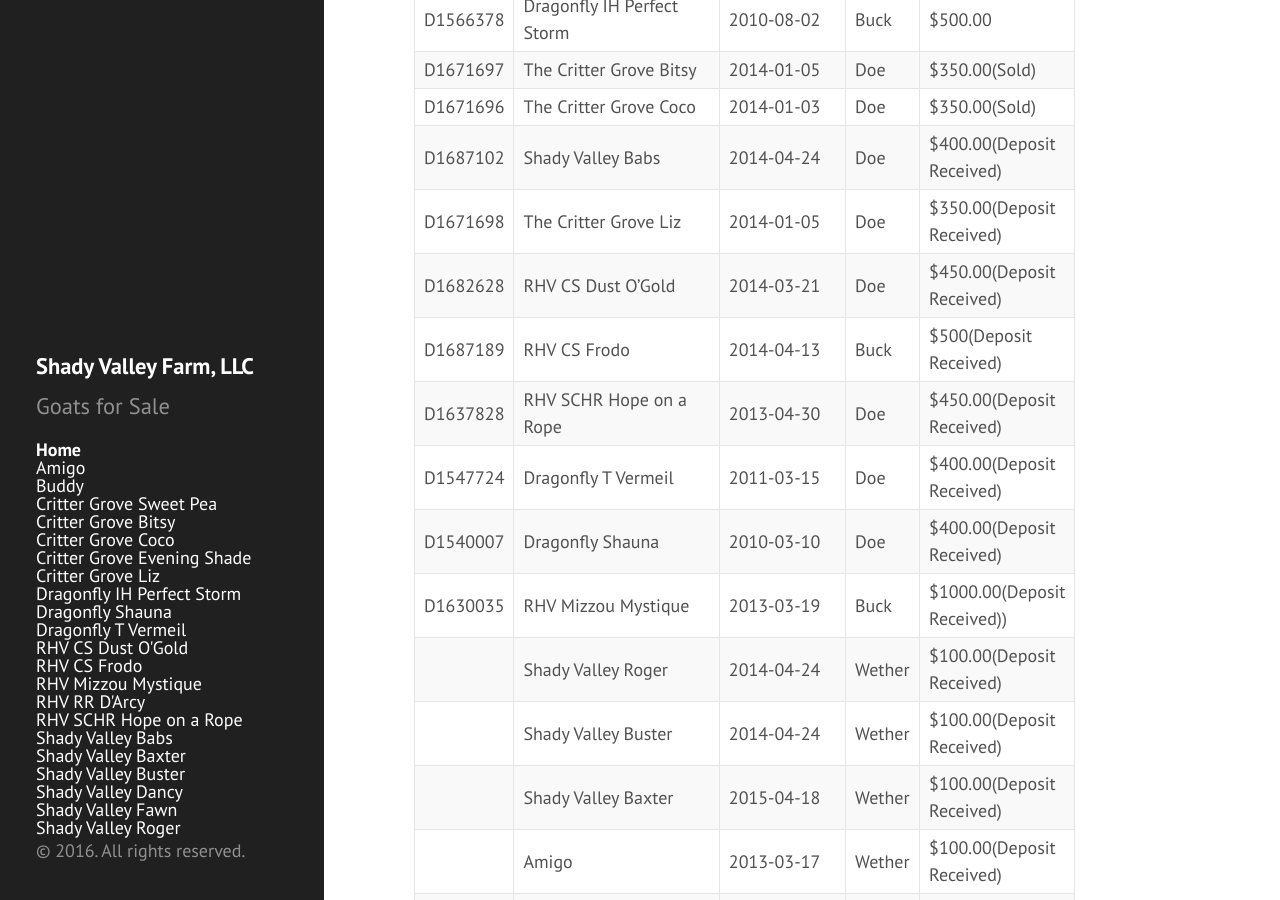
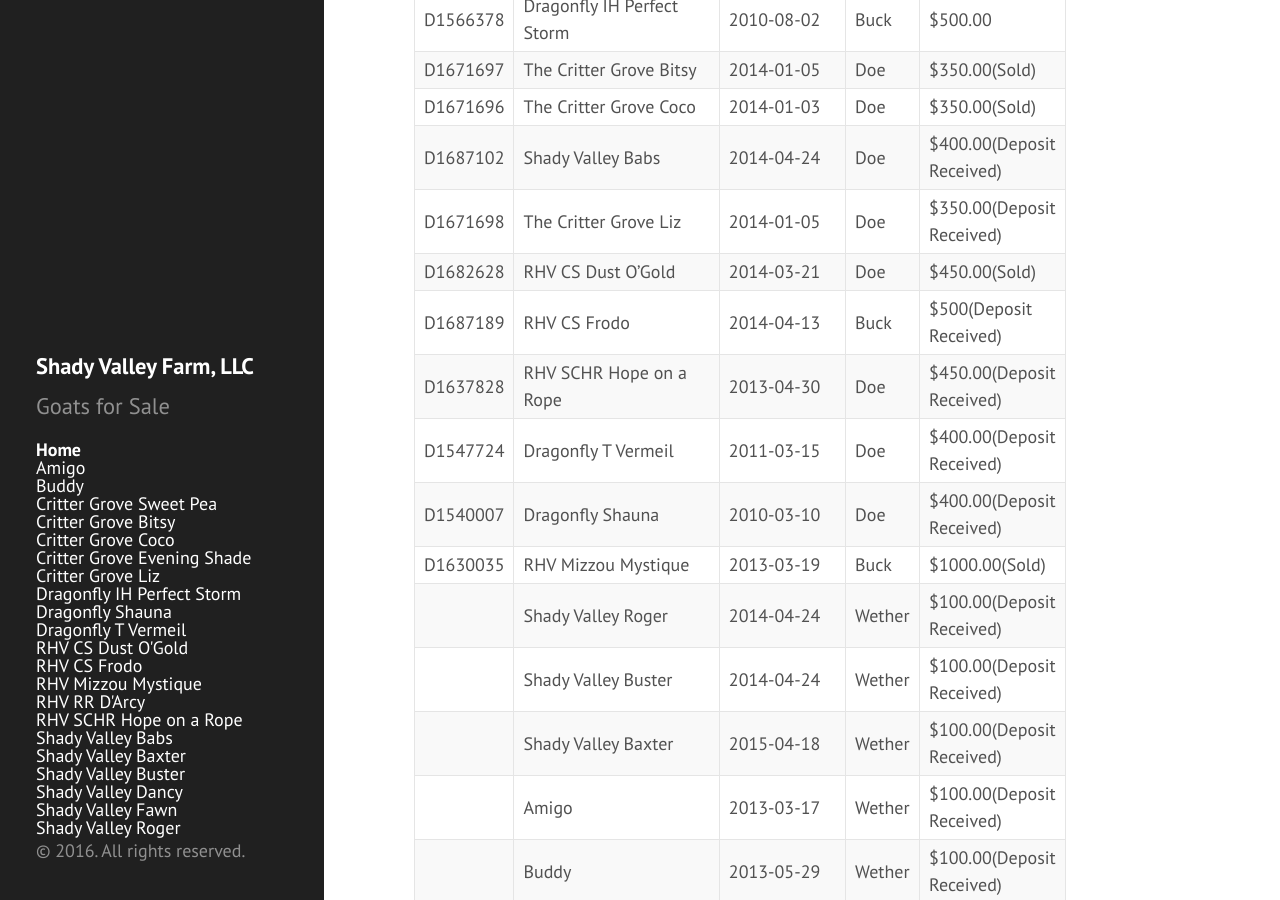
Before and after one commit to shadyvalleyfarm/shadyvalleyfarm.github.io, a Jekyll site: the page built from index.md, in a window 1280 px wide and 900 px high, scrolled down 1338 px. Built offline with Jekyll 4.4.1, drawn with Linux system fonts in a browser that asks for light colours; Markdown is read by kramdown in place of the engine named in the settings.

Commit message:
Update Dusty and Mizzou as sold

```diff
--- a/index.md
+++ b/index.md
@@ -48,12 +48,12 @@ sales in case those buyers back out or if they delay too long.
 |D1671696|The Critter Grove Coco|2014-01-03|Doe|$350.00(Sold)
 |D1687102|Shady Valley Babs|2014-04-24|Doe|$400.00(Deposit Received)
 |D1671698|The Critter Grove Liz|2014-01-05|Doe|$350.00(Deposit Received)
-|D1682628|RHV CS Dust O'Gold|2014-03-21|Doe|$450.00(Deposit Received)
+|D1682628|RHV CS Dust O'Gold|2014-03-21|Doe|$450.00(Sold)
 |D1687189|RHV CS Frodo|2014-04-13|Buck|$500(Deposit Received)
 |D1637828|RHV SCHR Hope on a Rope|2013-04-30|Doe|$450.00(Deposit Received)
 |D1547724|Dragonfly T Vermeil|2011-03-15|Doe|$400.00(Deposit Received)
 |D1540007|Dragonfly Shauna|2010-03-10|Doe|$400.00(Deposit Received)
-|D1630035|RHV Mizzou Mystique|2013-03-19|Buck|$1000.00(Deposit Received))
+|D1630035|RHV Mizzou Mystique|2013-03-19|Buck|$1000.00(Sold)
 | |Shady Valley Roger |2014-04-24|Wether|$100.00(Deposit Received)
 | |Shady Valley Buster|2014-04-24|Wether|$100.00(Deposit Received)
 | |Shady Valley Baxter|2015-04-18|Wether|$100.00(Deposit Received)
```
Also changed, not shown: goats/RHV_CS_Dust_O_Gold.md (+1 -1 lines), goats/RHV_Mizzou_Mystique.md (+1 -1 lines).
